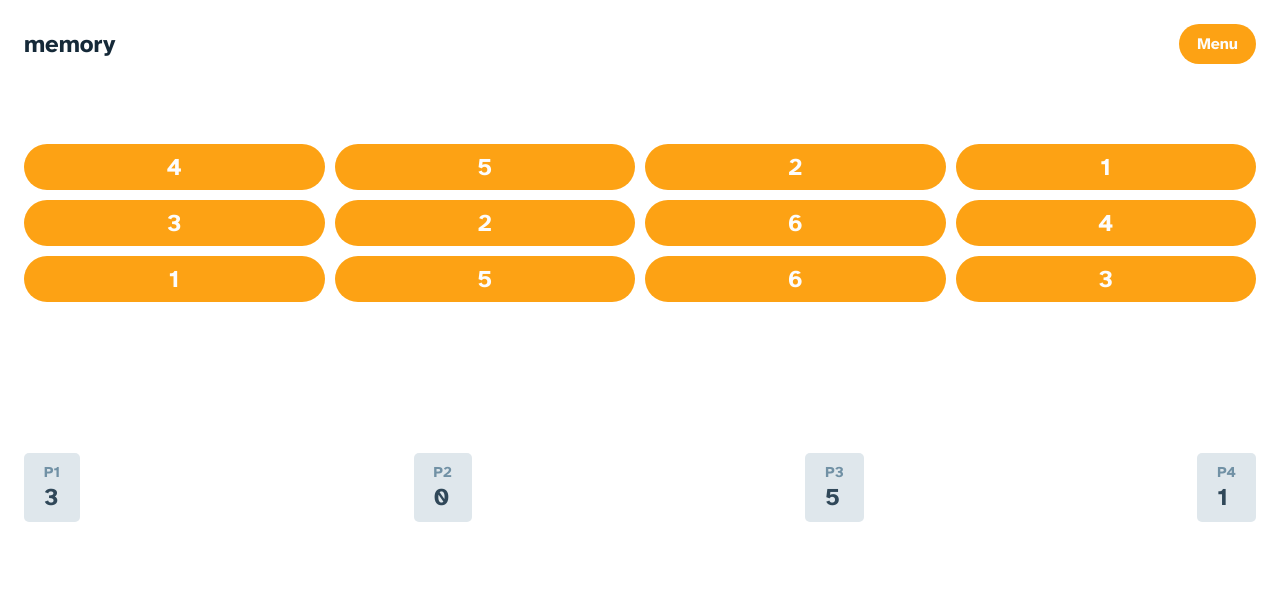
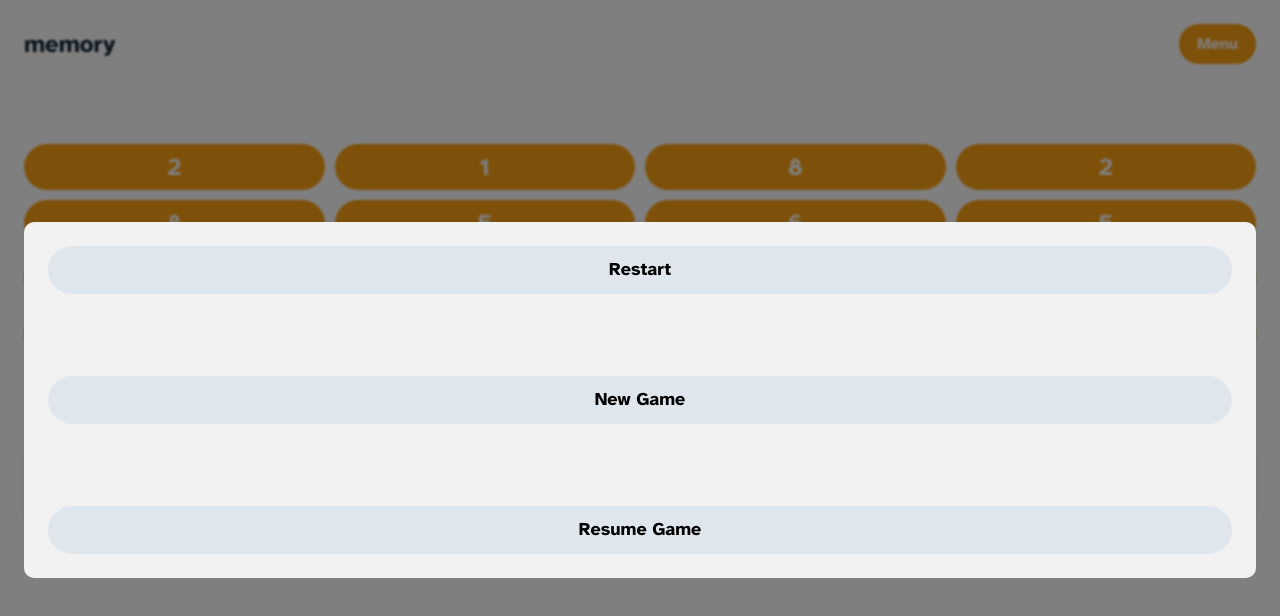
Before and after one commit to LadoAsambadze/Memory-game, a React app: page /Game in a window 1280 px wide. Both pictures are taken after a click on the button "Menu". Shown: the top 616 px of the page. Built offline with nearby package versions, Linux system fonts and the light colour scheme; the HTML template or start-up script is replaced by a standard one.

Commit message:
feat: finished menu bar mark up with functios, working well

```diff
--- a/src/Game.jsx
+++ b/src/Game.jsx
@@ -1,14 +1,16 @@
 import * as React from "react";
 import styled from "styled-components";
 import { useState, useEffect } from "react";
-
+import { Link } from "react-router-dom";
 
 function Game({ gridSize, setGridSize }) {
   const [myNumber, setNumber] = useState([]);
-  const [turns, setTurns] = useState(1);
+  const [menu, setMenu] = useState(true);
+  const [turns, setTurns] = useState(0);
+  console.log(menu);
 
   const numbers = [];
-  const gridLength = gridSize ? 6 : 18;
+  const gridLength = gridSize ? 8 : 18;
   for (let i = 1; i <= gridLength; i++) {
     numbers.push({ value: i });
   }
@@ -20,15 +22,46 @@ function Game({ gridSize, setGridSize }) {
     setNumber(shuffleCards);
     setTurns(0);
   };
+  useEffect(() => {
+    shuffleCards();
+  }, []);
 
   return (
     <>
       <Main>
         <Heading>
           <H1>memory</H1>
-          <Menu onClick={shuffleCards}>Menu</Menu>
+          <Menu
+            onClick={() => {
+              setMenu(false);
+            }}
+          >
+            Menu
+          </Menu>
+          <Options menubar={menu}>
+            <OptionList>
+              <GameButton
+                onClick={() => {
+                  shuffleCards();
+                  setMenu(true);
+                }}
+              >
+                Restart
+              </GameButton>
+              <Link to="/">
+                <GameButton menubar={menu}>New Game</GameButton>
+              </Link>
+              <GameButton
+                onClick={() => {
+                  setMenu(true);
+                }}
+              >
+                Resume Game
+              </GameButton>
+            </OptionList>
+          </Options>
         </Heading>
-        <Playzone>
+        <Playzone gridrow={gridSize}>
           {myNumber.map((number, id) => {
             return <Ball key={id}>{number.value}</Ball>;
           })}
@@ -61,6 +94,7 @@ const Main = styled.div`
   padding: 24px;
   display: flex;
   flex-direction: column;
+  z-index: ${(props) => (props.menubar ? 30 : 5)};
 `;
 
 const Heading = styled.div`
@@ -92,8 +126,10 @@ const Playzone = styled.div`
   width: 100%;
   margin-top: 80px;
   display: grid;
-  grid-template-columns: repeat(4, 1fr);
-  grid-template-rows: repeat(4, 1fr);
+  grid-template-columns: ${(props) =>
+    props.gridrow ? "repeat(4, 1fr)" : "repeat(6, 1fr)"};
+  grid-template-rows: ${(props) =>
+    props.gridrow ? "repeat(4, 1fr)" : "repeat(6, 1fr)"};
   gap: 10px;
 `;
 
@@ -134,4 +170,37 @@ const Player = styled.div`
     line-height: 30px;
   }
 `;
+
+const Options = styled.div`
+  position: absolute;
+  width: 100%;
+  height: 100%;
+  top: 0;
+  left: 0;
+  padding: 222px 24px 222px 24px;
+  backdrop-filter: blur(1px);
+  background-color: rgba(0, 0, 0, 0.5);
+
+  display: ${(props) => (props.menubar ? "none" : "flex")};
+`;
+const OptionList = styled.div`
+  width: 100%;
+  padding: 24px;
+  display: flex;
+  flex-direction: column;
+  background-color: #f2f2f2;
+  justify-content: space-between;
+  border-radius: 10px;
+`;
+const GameButton = styled.button`
+  width: 100%;
+  border: none;
+  padding: 12px 0 14px 0px;
+  background-color: #dfe7ec;
+  border-radius: 26px;
+  cursor: pointer;
+  text-align: center;
+  font-size: 18px;
+  line-height: 22px;
+`;
 export default Game;
--- a/src/Memory.jsx
+++ b/src/Memory.jsx
@@ -18,7 +18,7 @@ export default function Memory({ gridSize, setGridSize }) {
             <NumberButton
               chooseMode={mode}
               onClick={() => {
-                setMode(!mode);
+                setMode(true);
               }}
             >
               Numbers
@@ -26,7 +26,7 @@ export default function Memory({ gridSize, setGridSize }) {
             <IconButton
               chooseMode={mode}
               onClick={() => {
-                setMode(!mode);
+                setMode(false);
               }}
             >
               Icons
@@ -199,6 +199,7 @@ const Choose1 = styled.div`
   align-items: center;
   justify-content: space-between;
   margin-top: 11px;
+  margin-bottom: 44px;
 `;
 
 const Number4 = styled.button`
@@ -226,7 +227,7 @@ const Number6 = styled.button`
 
 const Start = styled.button`
   padding: 12px 91px 14px 91px;
-  margin-top: 44px;
+
   font-size: 18px;
   line-height: 22px;
   background: #fda214;
```
